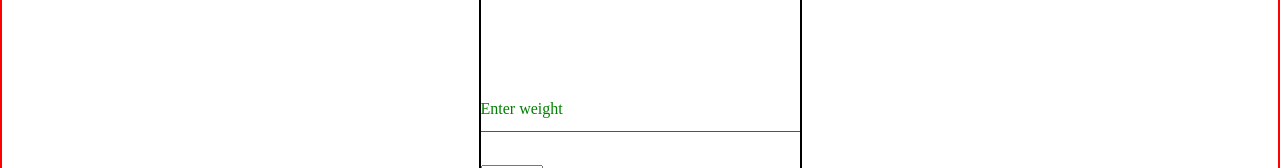
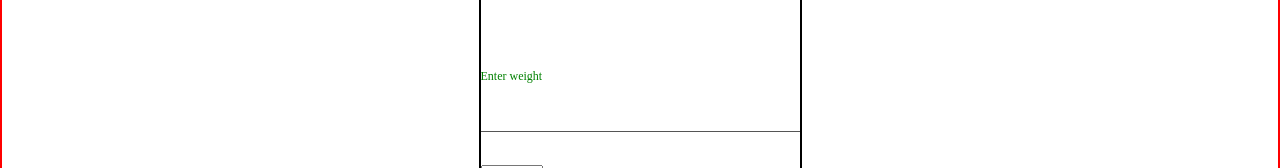
Before and after one commit to jshin720/vetcalc, a React (Create React App) app: page / in a window 1280 px wide. Shown: the part 209-377 px from the top of the page. Built offline with nearby package versions, Linux system fonts and the light colour scheme.

Commit message:
fixing label css

```diff
--- a/src/App.css
+++ b/src/App.css
@@ -85,7 +85,6 @@
 } */
 .input-container input:focus ~ label,
 .input-container input:valid ~ label{
-	top:-12px;
+	top:-30px;
 	font-size:12px;
-
 }
--- a/src/components/Fpage.jsx
+++ b/src/components/Fpage.jsx
@@ -20,7 +20,6 @@ export default function FormPage(props) {
       <h1 className="form-heading">The Pet Calc</h1>
       <form onSubmit={handleSubmit} className="calc-form">
         <div className="input-container">
-          <label className="form-label">Enter weight</label>
           <input
             type="number"
             // placeholder="Enter Weight"
@@ -28,6 +27,7 @@ export default function FormPage(props) {
             onChange={(e) => setWeight(e.target.value)}
             name="weight"
           />
+          <label className="form-label">Enter weight</label>
         </div>
         <div className="select-box">
           <select
```
